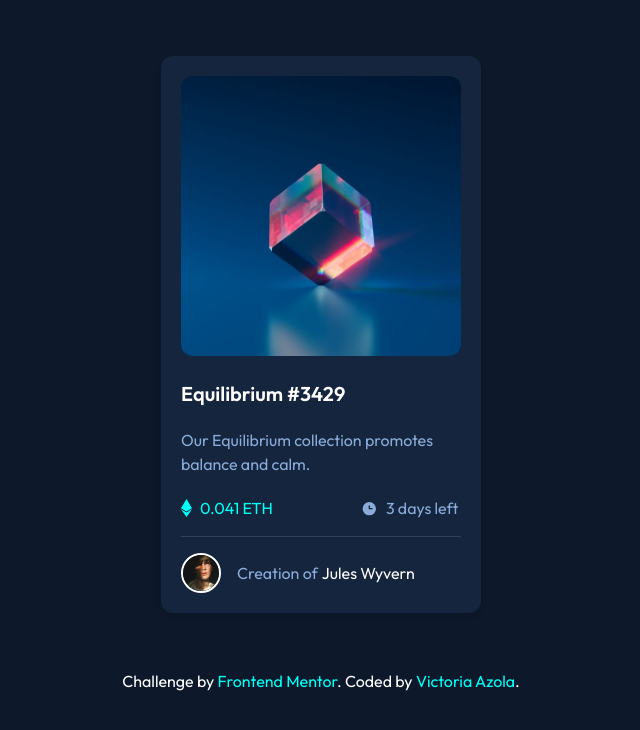
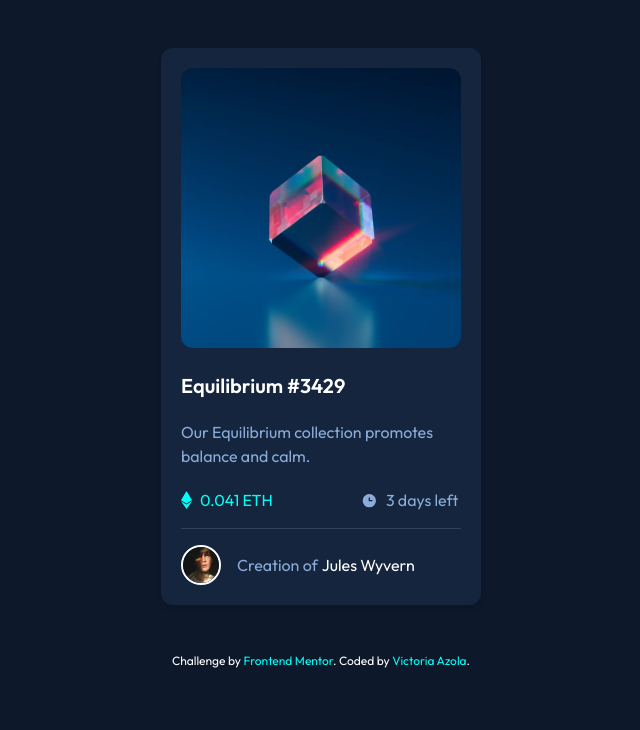
Before and after one commit to VickyAzola/NftCard, a plain HTML site: page index.html in a window 1280 px wide. Shown: the whole page, without its empty margins (319-959 px from the left). Drawn offline with nearby package versions, Linux system fonts and the light colour scheme.

Commit message:
Add files via upload

```diff
--- a/index.html
+++ b/index.html
@@ -18,7 +18,7 @@
 <body>
   <main class="flex justify-center items-center">
 
-    <div class="cardColor p-5 w-80 my-14 mx-auto max-w-md rounded-xl shadow-md overflow-hidden">
+    <div class="cardColor p-5 w-80 my-12 mx-auto max-w-md rounded-xl shadow-md overflow-hidden">
 
 
       <section class="md:shrink-0 mb-6">
@@ -47,7 +47,7 @@
     </div>
 </main>
 
-<footer class="text-center text-white">
+<footer class="text-center text-white text-xs">
   Challenge by <a class="cyanColor" href="https://www.frontendmentor.io?ref=challenge" target="_blank">Frontend Mentor</a>.
   Coded by <a class="cyanColor" href="https://github.com/VickyAzola/NftCard/tree/main" target="_blank">Victoria Azola</a>.
 </footer>
```
